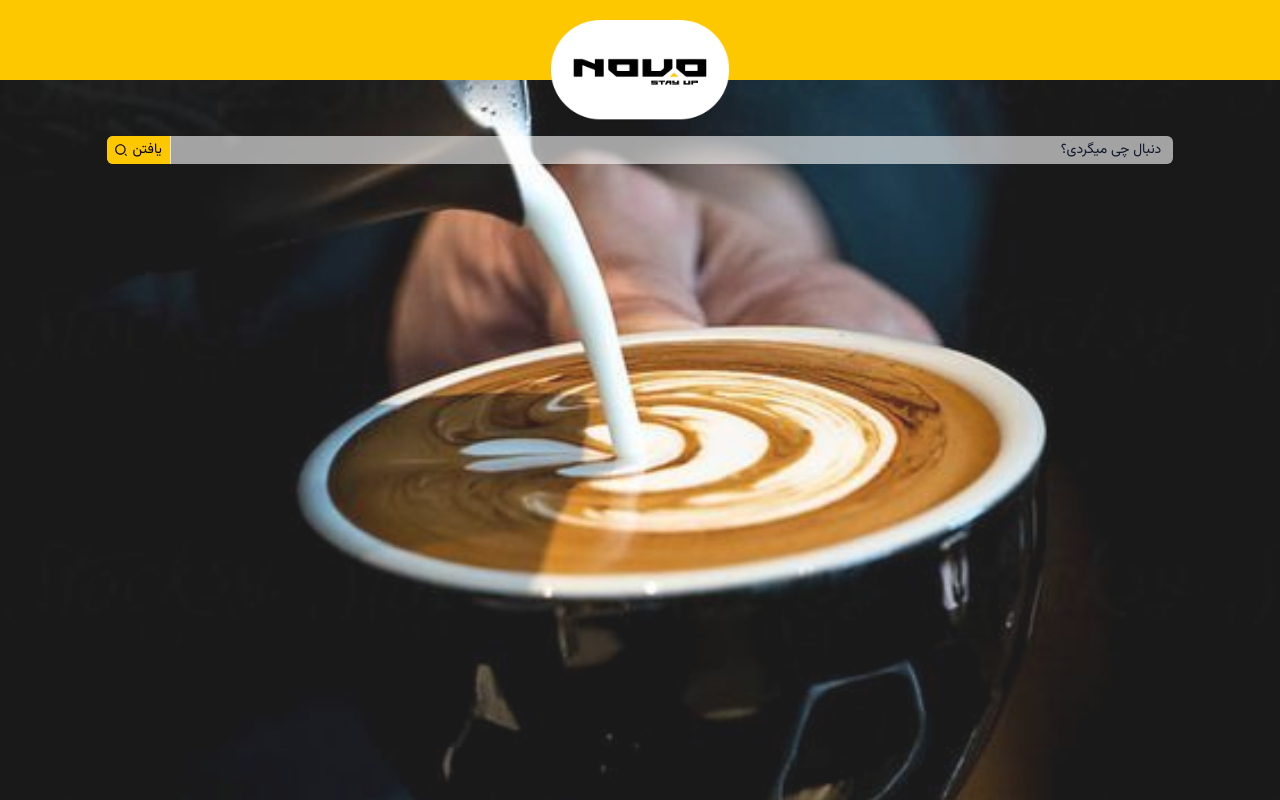
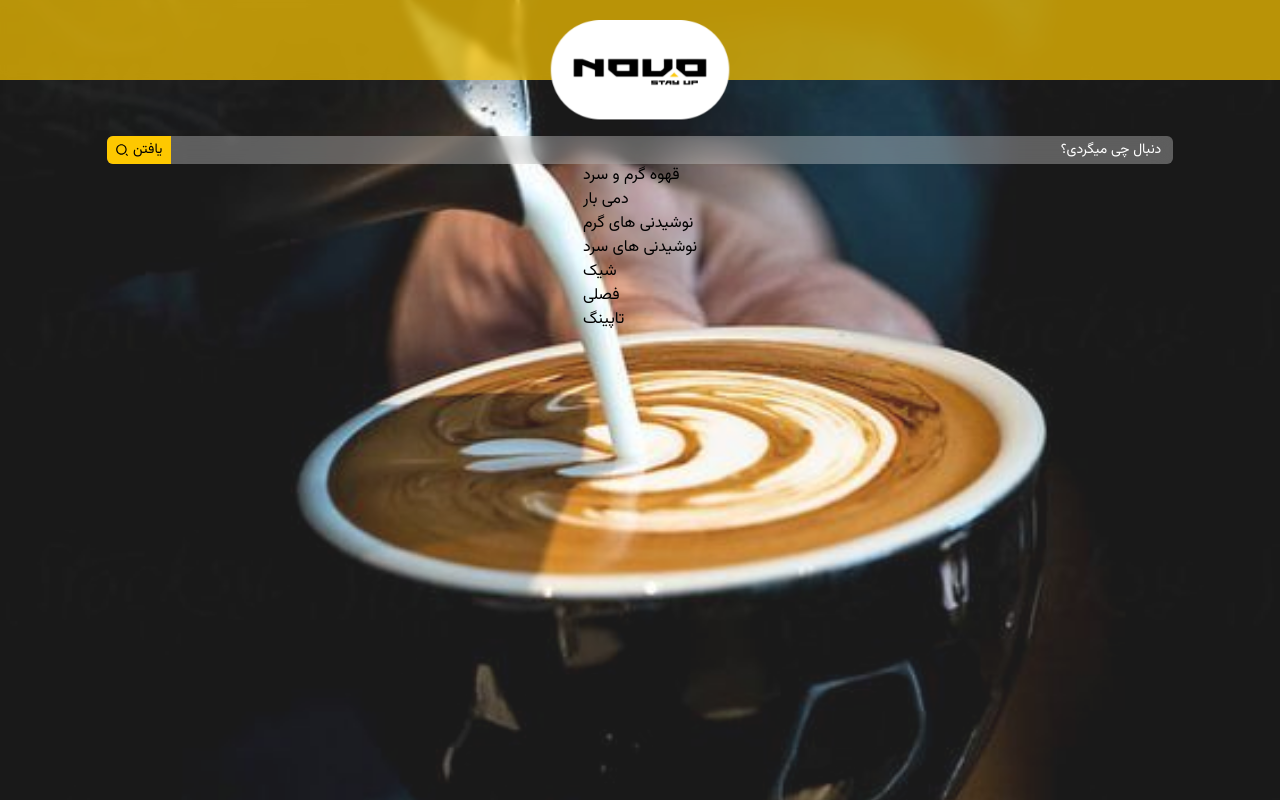
Before and after one commit to ariankheradmand/Cafe-Example-Demo, a Next.js app: page / in a window 1280 px wide. Built offline with nearby package versions, Linux system fonts and the light colour scheme.

Commit message:
secound Drop - basic layout

```diff
--- a/app/page.js
+++ b/app/page.js
@@ -1,3 +1,4 @@
+import Items from "@/components/Items";
 import Navbar from "@/components/Navbar";
 import Searchbar from "@/components/Searchbar";
 import Image from "next/image";
@@ -18,6 +19,7 @@ export default function Home() {
       </div>
       <Navbar />
       <Searchbar />
+      <Items />
     </div>
   );
 }
--- a/components/BackGround.js
+++ /dev/null
@@ -1,9 +0,0 @@
-import React from 'react'
-
-function BackGround() {
-  return (
-    <div>BackGround</div>
-  )
-}
-
-export default BackGround
--- /dev/null
+++ b/components/Items.js
@@ -0,0 +1,19 @@
+import React from "react";
+
+export default function Items() {
+  return (
+    <div>
+      <div>
+        <div>قهوه گرم و سرد</div>
+        <div>دمی بار</div>
+        <div>نوشیدنی های گرم</div>
+        <div>نوشیدنی های سرد</div>
+      </div>
+      <div>
+        <div>شیک</div>
+        <div>فصلی</div>
+        <div>تاپینگ</div>
+      </div>
+    </div>
+  );
+}
--- a/components/Navbar.js
+++ b/components/Navbar.js
@@ -11,6 +11,8 @@ export default function Navbar() {
     w-full
     h-20
     bg-accent
+     bg-opacity-70
+     backdrop-blur-sm
     "
     >
       <nav className="
--- a/components/Searchbar.js
+++ b/components/Searchbar.js
@@ -15,11 +15,11 @@ export default function Searchbar() {
         type="string"
         dir="rtl"
         placeholder="دنبال چی میگردی؟"
-        className="placeholder-slate-900 text-sm text-bold bg-white bg-opacity-60 rounded-md w-full outline-none py-1 pr-3 pl-20 transition-all
-        focus:ring-0 focus:bg-opacity-90 "
+        className="placeholder-white text-sm text-bold backdrop-blur-md bg-white bg-opacity-30 rounded-md w-full outline-none py-1 pr-3 pl-20 transition-all
+        focus:ring-0 focus:bg-opacity-90 focus:placeholder:text-black "
       ></input>
-      <button className="flex py-1 items-center justify-center absolute bg-accent left-0 rounded-tl-md rounded-bl-md border-r border-opacity-75 text-sm w-16
-      hover:scale-110 hover:rounded-md hover:border-r-0 transition-all
+      <button className="flex py-1 items-center justify-center absolute bg-accent left-0 rounded-tl-md rounded-bl-md border-opacity-75 text-sm w-16
+      hover:scale-110 hover:border-r-0 transition-all
       ">
         <RiSearch2Line className="mr-1 h-5" /> <span>یافتن</span>
       </button>
```
